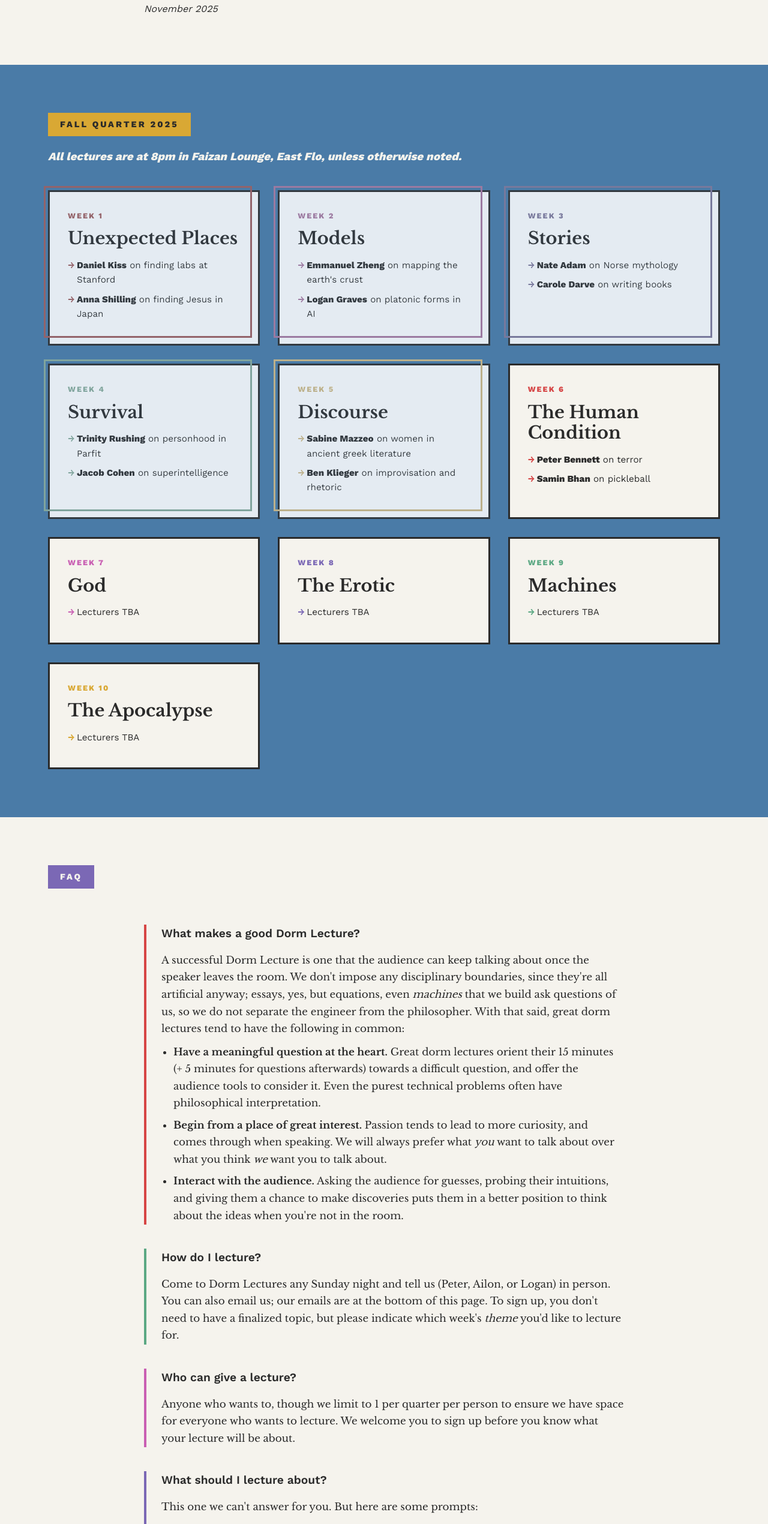
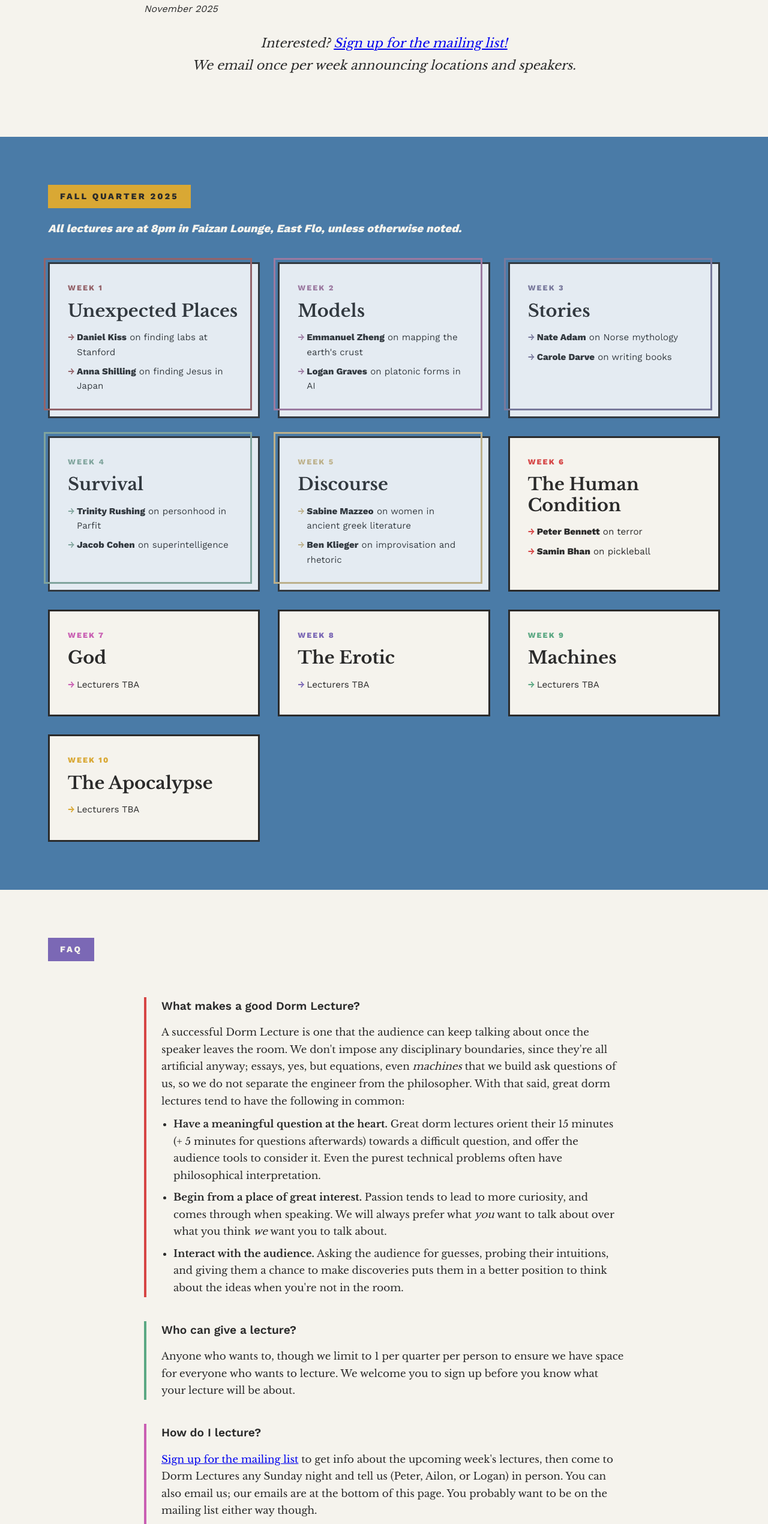
Before and after one commit to lgngrvs/dormlectures, a plain HTML site: page index.html in a window 1280 px wide. Shown: the part 1064-3604 px from the top of the page at 60% size. Drawn offline with nearby package versions, Linux system fonts and the light colour scheme.

Commit message:
add mailing list links
Signed-off-by: Logan Graves <me@logangraves.com>

```diff
--- a/index.html
+++ b/index.html
@@ -419,6 +419,10 @@
                     </p>
 
                     <i>- LG, AG, and PB <br> November 2025</i>
+                    <br>                    <br>
+
+
+                    <p style="text-align: center;"><i>Interested? <a href="https://forms.gle/mTKkZio7SQ1dkLiM7">Sign up for the mailing list!</a> <br>We email once per week announcing locations and speakers.</i> </p>
             </div>
         </div>
     </section>
@@ -535,21 +539,32 @@
                         </ul>
                     </div>
                 </div>
-
-                <div class="faq-item">
-                    <div class="faq-question">How do I lecture?</div>
-                    <div class="faq-answer">
-                        Come to Dorm Lectures any Sunday night and tell us (Peter, Ailon, or Logan) in person. You can also email us; our emails are at the bottom of this page. To sign up, you don't need to have a finalized topic, but please indicate which week's <i>theme</i> you'd like to lecture for.
-                    </div>
-                </div>
-
-
                 <div class="faq-item">
                     <div class="faq-question">Who can give a lecture?</div>
                     <div class="faq-answer">
                         Anyone who wants to, though we limit to 1 per quarter per person to ensure we have space for everyone who wants to lecture. We welcome you to sign up before you know what your lecture will be about.
                     </div>
                 </div>
+
+                <div class="faq-item">
+                    <div class="faq-question">How do I lecture?</div>
+                    <div class="faq-answer">
+                        <a href="https://forms.gle/mTKkZio7SQ1dkLiM7">Sign up for the mailing list</a> to get info about the upcoming week's lectures, then come to Dorm Lectures any Sunday night and tell us (Peter, Ailon, or Logan) in person. You can also email us; our emails are at the bottom of this page. You probably want to be on the mailing list either way though.
+
+                       <br><br>To sign up, you don't need to have a finalized topic, but please indicate which week's <i>theme</i> is interesting to you.
+                    </div>
+                </div>
+
+                                <div class="faq-item">
+                    <div class="faq-question">What if I don't want to lecture?</div>
+                    <div class="faq-answer">
+                        You can still be an important part of dorm lectures! Every good lecture needs a good audience. There's no pressure to lecture, though we anticipate that you may feel differently once you've come to a couple events. :)
+                    </div>
+                </div>
+
+
+
+
                 <div class="faq-item">
                     <div class="faq-question">What should I lecture about?</div>
                     <div class="faq-answer">
@@ -565,14 +580,6 @@
                         </ul>
                     </div>
                 </div>
-
-                <div class="faq-item">
-                    <div class="faq-question">What if I don't want to lecture?</div>
-                    <div class="faq-answer">
-                        You can still be an important part of dorm lectures! Every good lecture needs a good audience. There's no pressure to lecture, though we anticipate that you may feel differently once you've come to a couple events. :)
-                    </div>
-                </div>
-
 
                 <div class="faq-item">
                     <div class="faq-question">How long are lectures?</div>
```
